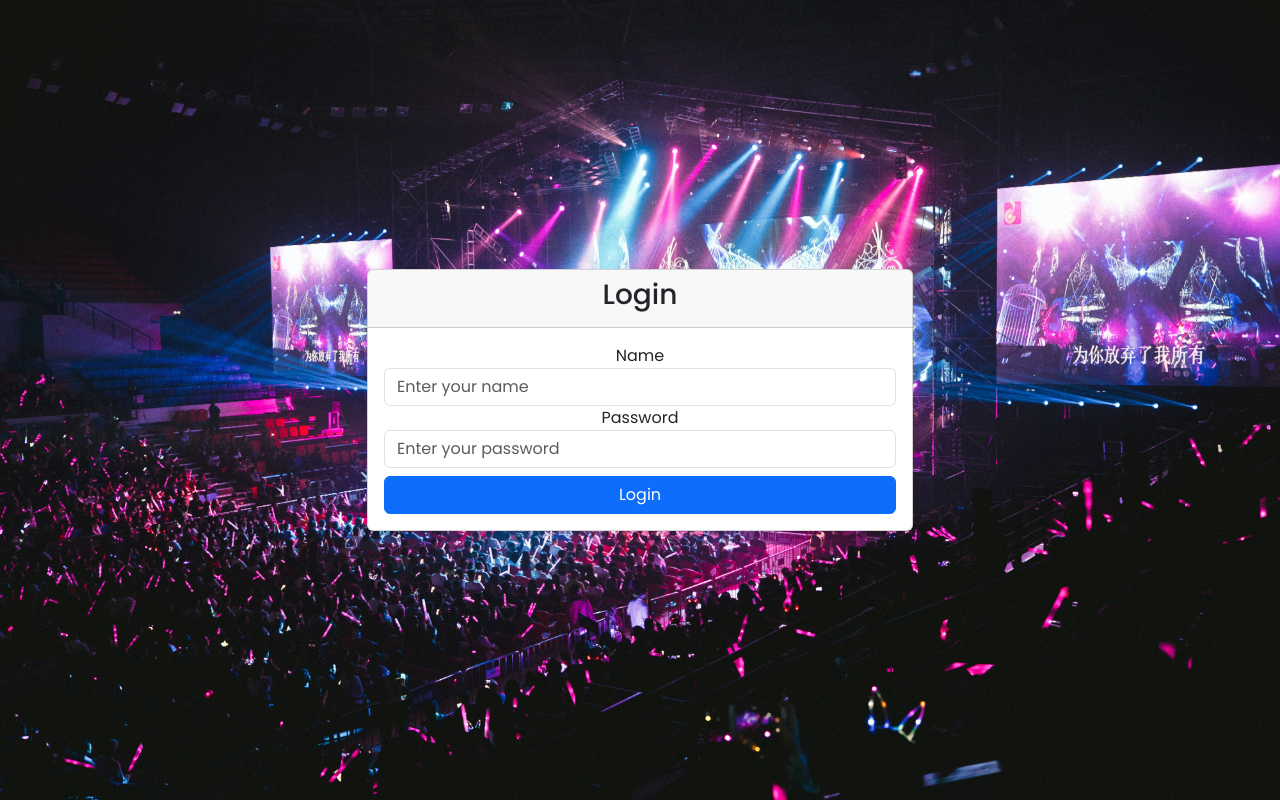
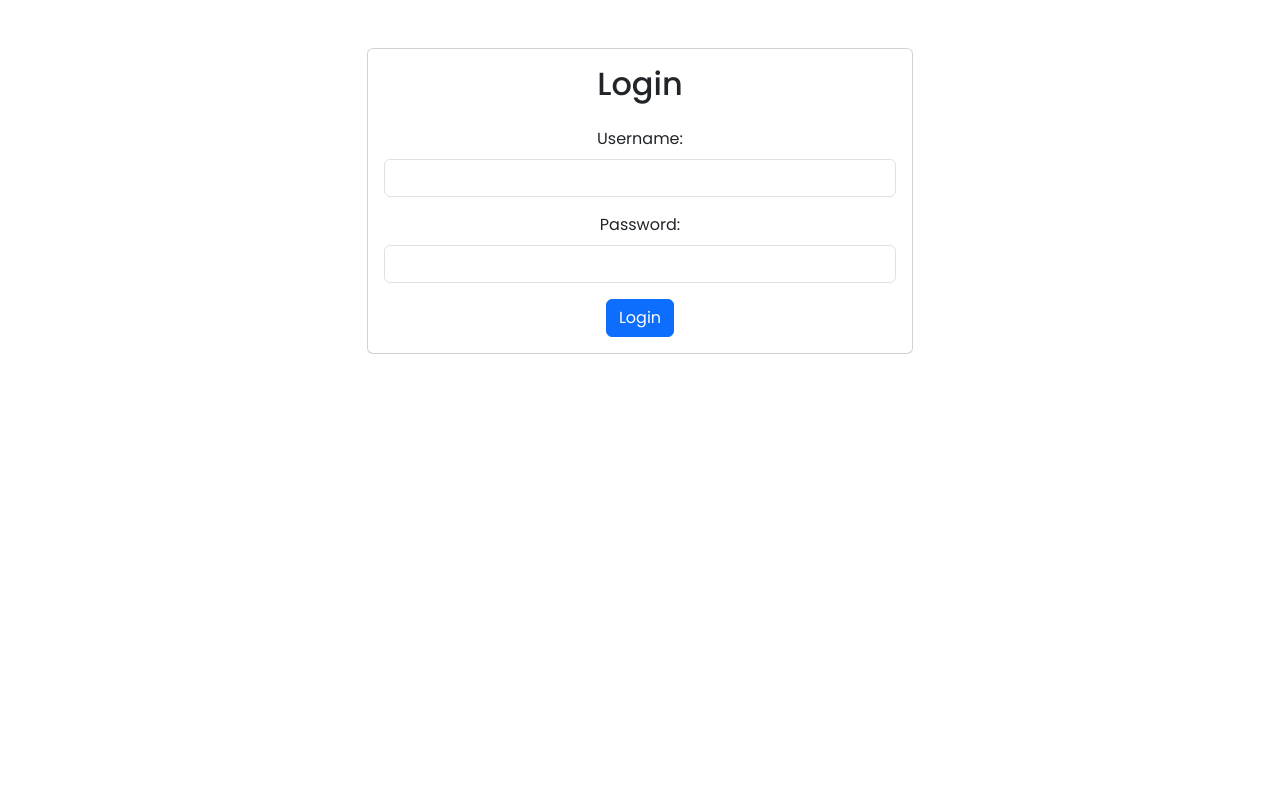
Before and after one commit to MalshiHimangana/Evento-Dashboard, a React (Create React App) app: page / in a window 1280 px wide. Built offline with nearby package versions, Linux system fonts and the light colour scheme.

Commit message:
add login funtionality

```diff
--- a/src/App.js
+++ b/src/App.js
@@ -9,7 +9,7 @@ import PayHistory from './Pages/PayHistory';
 function App() {
   return (
 
-   <dvi className="App">
+   <div className="App">
 
       <Routes>
        <Route path="/" element={ <Login/>}/>
@@ -20,7 +20,7 @@ function App() {
 
       </Routes>
 
-   </dvi>
+   </div>
 
   );
 }
--- a/src/Components/AuthContext.js
+++ b/src/Components/AuthContext.js
@@ -1,14 +1,30 @@
-// AuthContext.js
+import React, { createContext, useContext, useState, useEffect } from 'react';
 
-import { createContext, useContext, useState, useEffect } from 'react';
-import supabase from '../config/supabaseClient';
-
+// Create a context for authentication
 const AuthContext = createContext();
 
+// Custom hook to use the AuthContext
+export const useAuth = () => {
+  return useContext(AuthContext);
+};
+
+// AuthProvider component to wrap your application with
 export const AuthProvider = ({ children }) => {
   const [user, setUser] = useState(null);
 
-  // Fetch user details from local storage on component mount
+  // Function to set the user and save it to local storage
+  const loginUser = (userData) => {
+    setUser(userData);
+    localStorage.setItem('user', JSON.stringify(userData));
+  };
+
+  // Function to log out the user and remove from local storage
+  const logoutUser = () => {
+    setUser(null);
+    localStorage.removeItem('user');
+  };
+
+  // Effect to check local storage on component mount
   useEffect(() => {
     const storedUser = localStorage.getItem('user');
     if (storedUser) {
@@ -16,51 +32,14 @@ export const AuthProvider = ({ children }) => {
     }
   }, []);
 
-  // Save user details to local storage whenever the user changes
-  useEffect(() => {
-    localStorage.setItem('user', JSON.stringify(user));
-  }, [user]);
-
-  // Login function without using react-query
-  const login = async (credentials) => {
-    try {
-      const { user, error } = await supabase.auth.signIn(credentials);
-
-      if (error) {
-        throw new Error(error.message);
-      }
-
-      setUser(user);
-    } catch (error) {
-      console.error('Error during login:', error.message);
-      // Handle login error as needed
-      throw error;
-    }
+  // Value to be provided by the context
+  const contextValue = {
+    user,
+    loginUser,
+    logoutUser,
   };
 
-  // Logout function without using react-query
-  const logout = async () => {
-    try {
-      await supabase.auth.signOut();
-      setUser(null);
-    } catch (error) {
-      console.error('Error during logout:', error.message);
-      // Handle logout error as needed
-      throw error;
-    }
-  };
-
-  return (
-    <AuthContext.Provider value={{ user, login, logout }}>
-      {children}
-    </AuthContext.Provider>
-  );
+  return <AuthContext.Provider value={contextValue}>
+    {children}
+    </AuthContext.Provider>;
 };
-
-export const useAuth = () => {
-  const context = useContext(AuthContext);
-  if (!context) {
-    throw new Error('useAuth must be used within an AuthProvider');
-  }
-  return context;
-};
--- a/src/Pages/Login.js
+++ b/src/Pages/Login.js
@@ -1,98 +1,84 @@
 import React, { useState } from 'react';
+import { useAuth } from '../Components/AuthContext';
+import supabase from '../config/supabaseClient';
 import { useNavigate } from 'react-router-dom';
-import './Login.css';
-import { useAuth } from '../Components/AuthContext'; // Update the path as needed
-import supabase from '../config/supabaseClient';
 
 function Login() {
+  const { loginUser } = useAuth();
+  const [username, setUsername] = useState('');
+  const [password, setPassword] = useState('');
   const navigate = useNavigate();
-  const { user } = useAuth(); // Assuming the useAuth hook provides user details
-  const [formData, setFormData] = useState({ name: '', password: '' });
 
   const handleLogin = async () => {
-    try {
-      // Check if the user exists in the ADMIN_PANEL table
+    // Query the ADMIN_PANEL table for matching records
     const { data, error } = await supabase
       .from('ADMIN_PANEL')
-        .select('AdminId')
-        .eq('Name', formData.name)
-        .eq('Password', formData.password)
-        .single();
+      .select('*')
+      .eq('Name', username)
+      .eq('Password', password);
 
     if (error) {
-        console.error('Error during login:', error.message);
-        throw new Error('An error occurred during login.');
+      console.error('Error querying Supabase:', error.message);
+      return;
     }
 
-      if (data) {
-        // Successful login; navigate to the dashboard page
+    // If matching records are found, log in the user
+    if (data && data.length > 0) {
+      // Assuming the user data includes 'name' and 'adminId'
+      const userData = {
+        name: data[0].Name,
+        adminId: data[0].AdminId,
+      };
+
+      loginUser(userData);
+
+      console.log('User data stored in local storage:', userData);
       navigate('/Dashboard');
 
-        // Assuming successful login updates the user context
-        // You can now check if the user details are available
-        if (user) {
-          console.log('User details saved:', user);
-        }
+
     } else {
-        // Invalid login
-        throw new Error('Invalid credentials. Please try again.');
-      }
-    } catch (error) {
-      console.error('Error during login:', error.message);
-      // Show an alert for any login errors
-      alert(error.message);
+      console.log('Invalid credentials. Please try again.');
+      // You may want to display an error message to the user
     }
   };
 
-  const handleInputChange = (e) => {
-    const { name, value } = e.target;
-    setFormData({ ...formData, [name]: value });
-  };
 
   return (
-    <div className="login-page">
-      <div className="container">
-        <div className="row justify-content-center align-items-center min-vh-100">
+    <div className="container mt-5">
+      <div className="row justify-content-center">
         <div className="col-md-6">
           <div className="card">
-              <div className="card-header">
-                <h3>Login</h3>
-              </div>
             <div className="card-body">
+              <h2 className="text-center mb-4">Login</h2>
               <form>
-                  <div className="form-group">
-                    <label htmlFor="name">Name</label>
+                <div className="mb-3">
+                  <label htmlFor="username" className="form-label">
+                    Username:
+                  </label>
                   <input
                     type="text"
                     className="form-control"
-                      id="name"
-                      name="name"
-                      placeholder="Enter your name"
-                      value={formData.name}
-                      onChange={handleInputChange}
+                    id="username"
+                    value={username}
+                    onChange={(e) => setUsername(e.target.value)}
                   />
                 </div>
-                  <div className="form-group">
-                    <label htmlFor="password">Password</label>
+                <div className="mb-3">
+                  <label htmlFor="password" className="form-label">
+                    Password:
+                  </label>
                   <input
                     type="password"
                     className="form-control"
                     id="password"
-                      name="password"
-                      placeholder="Enter your password"
-                      value={formData.password}
-                      onChange={handleInputChange}
+                    value={password}
+                    onChange={(e) => setPassword(e.target.value)}
                   />
                 </div>
-                  <button
-                    type="button"
-                    className="btn btn-primary btn-block mt-2"
-                    onClick={handleLogin}
-                  >
+                <button type="button" className="btn btn-primary" onClick={handleLogin}>
                   Login
                 </button>
               </form>
-              </div>
             </div>
           </div>
         </div>
```
Also changed, not shown: src/index.js (line endings or trailing spaces). Lines whose indentation alone changed are shown as unchanged.
